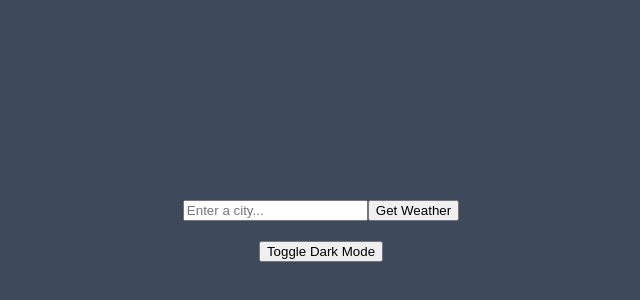
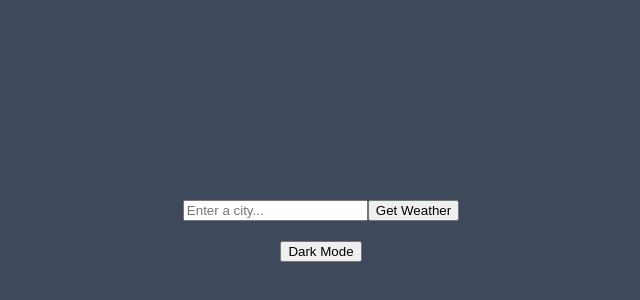
Before and after one commit to daca-github/project-phase-2-the-wheather-app, a React (Create React App) app: page / in a window 1280 px wide. Shown: the part 184-484 px from the top of the page, without its empty margins (319-959 px from the left). Built offline with nearby package versions, Linux system fonts and the light colour scheme.

Commit message:
Modified the function in order that the dark mode is applied properly

```diff
--- a/src/App.js
+++ b/src/App.js
@@ -42,7 +42,7 @@ function App() {
       });
   }
 
-  function handleDarkModeToggle() {
+  function toggleDarkMode() {
     setIsDarkMode(!isDarkMode);
   }
 
@@ -52,7 +52,9 @@ function App() {
       {weatherData && (
         <WeatherDisplay data={weatherData} className="weather-display" />
       )}
-      <button onClick={handleDarkModeToggle}>Toggle Dark Mode</button>
+      <button className="dark-mode-button" onClick={toggleDarkMode}>
+        {isDarkMode ? 'Light Mode' : 'Dark Mode'}
+      </button>
     </div>
   );
 }
```
